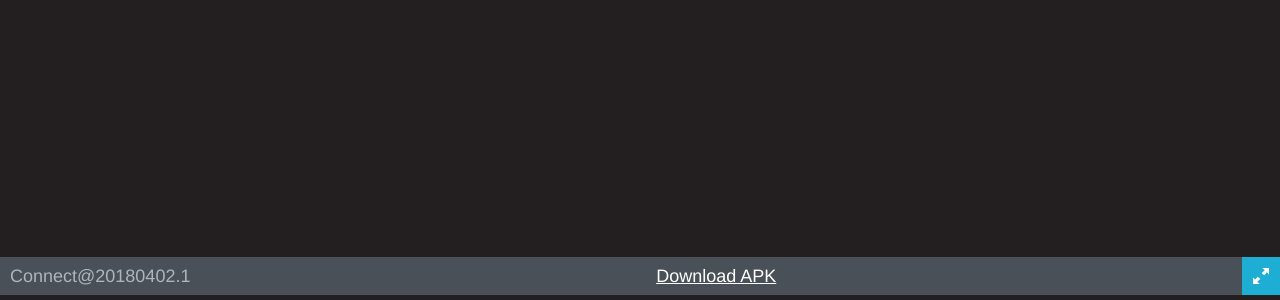
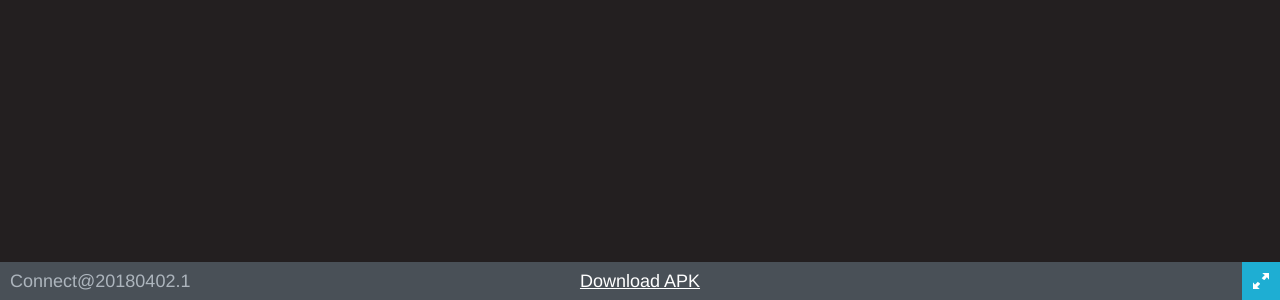
Before and after one commit to lesheinz/connect, a plain HTML site: page index.html in a window 1280 px wide. Shown: the part 500-800 px from the top of the page. Drawn offline with Linux system fonts and the light colour scheme; no server answers.

Commit message:
style fixes

```diff
--- a/TemplateData/style.css
+++ b/TemplateData/style.css
@@ -11,9 +11,9 @@ html {
 }
 
 .webgl-content #gameContainer{
-    height: calc(100vh - 43px);
-    max-width: 700px;
-    margin: auto;
+    height: calc(100vh - 38px);
+    max-width: 600px;
+    margin: auto!important;
 }
 
 .webgl-content .logo, .progress {position: absolute; left: 50%; top: 50%; -webkit-transform: translate(-50%, -50%); transform: translate(-50%, -50%);}
@@ -41,6 +41,6 @@ html {
     color: white;
 }
 
-.webgl-content .footer .title {margin-left: 10px; float: left;}
+.webgl-content .footer .title {position: absolute; left: 10px;}
 .webgl-content .footer .apk-link {text-align: center;}
-.webgl-content .footer .fullscreen {background-image: url('fullscreen.png'); width: 38px; height: 38px; float: right; cursor: pointer;}
+.webgl-content .footer .fullscreen {background-image: url('fullscreen.png'); width: 38px; height: 38px; position: absolute; right: 0px;}
```
